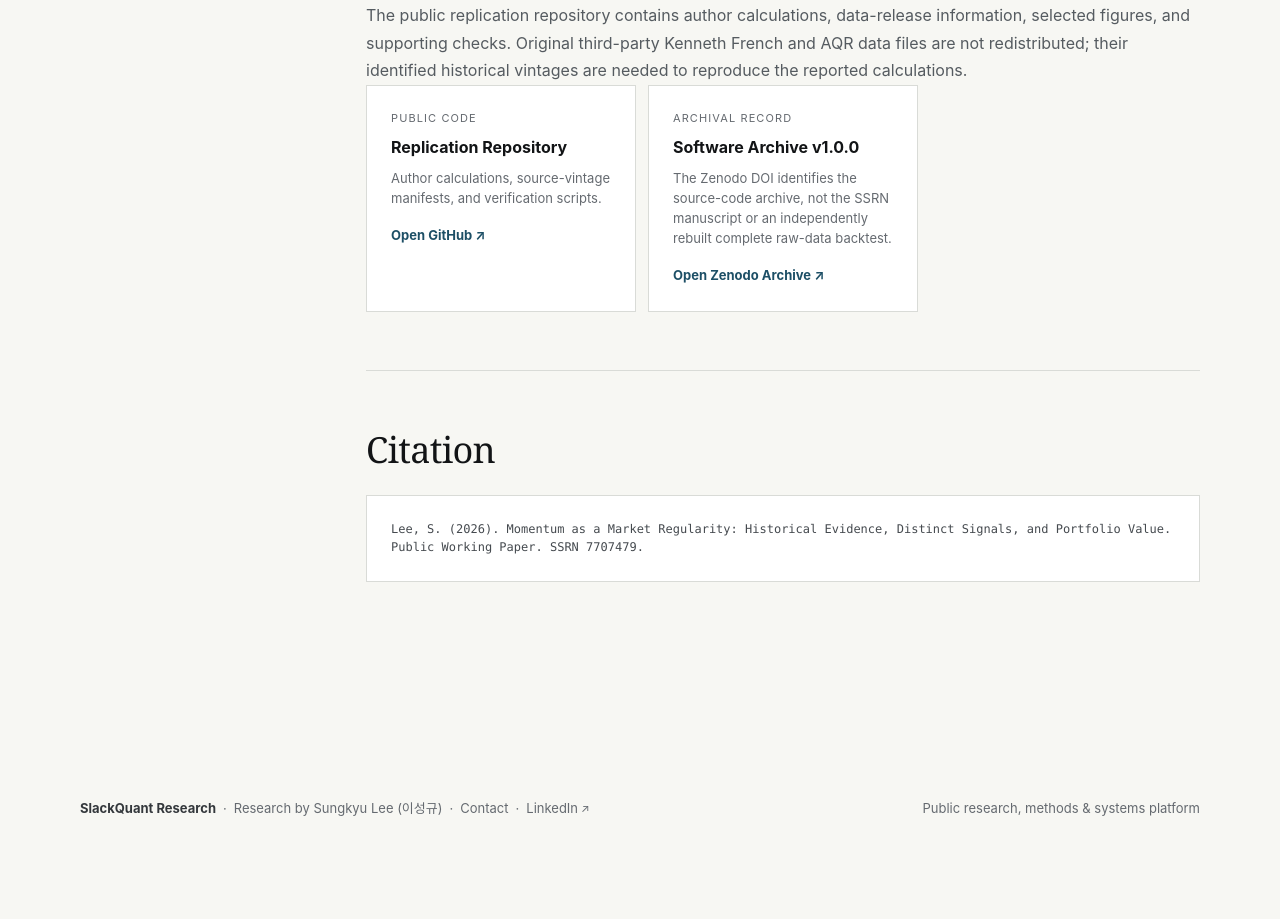
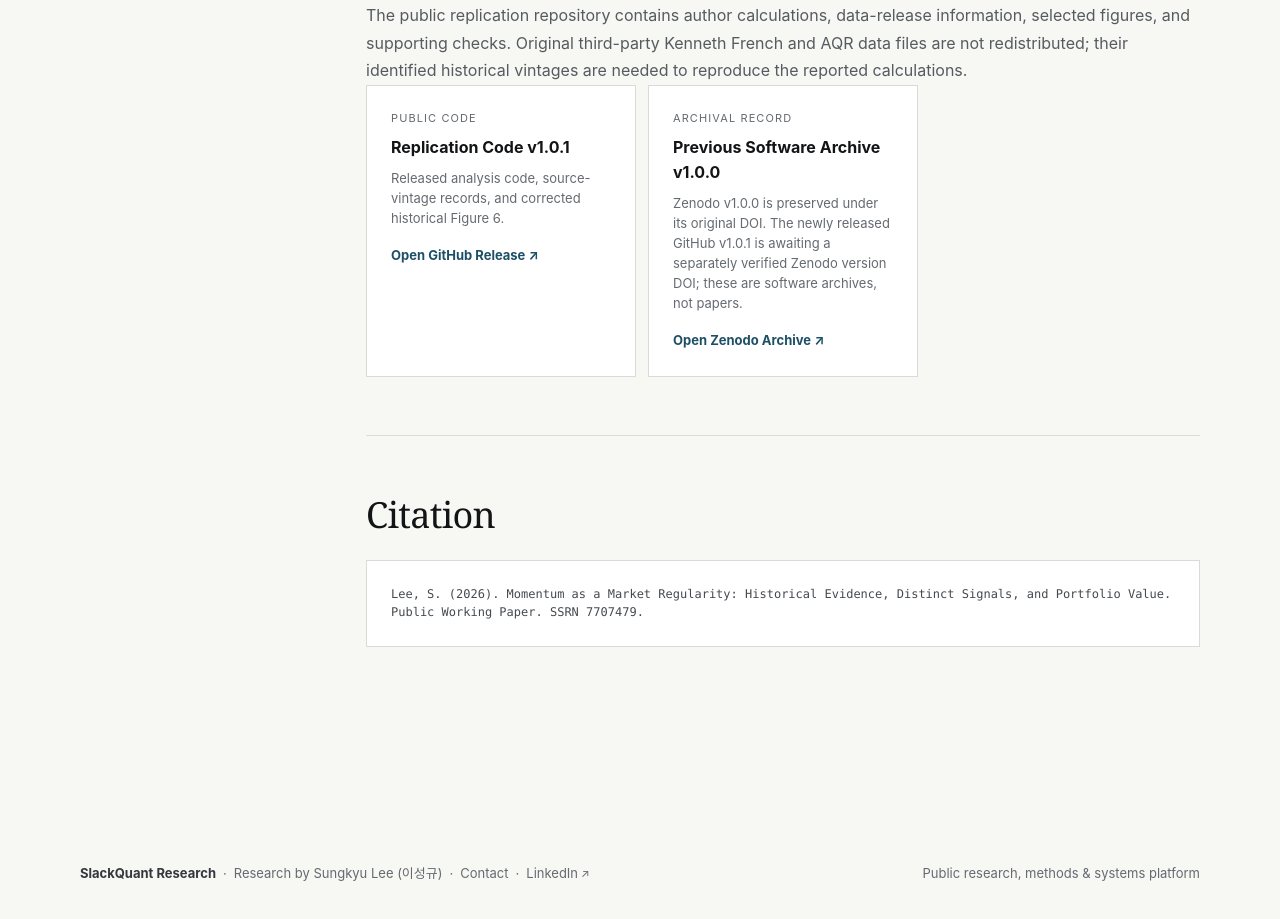
Before and after one commit to slackquant80/slackquant-research, a Next.js app: page /research/momentum-market-regularity in a window 1280 px wide. Shown: the part 6520-7439 px from the top of the page. Before the commit the page ends 7393 px from the top, so only its background shows below. Built offline with nearby package versions, Linux system fonts and the light colour scheme; no server answers.

Commit message:
Stage verified GitHub v1.0.1 download alongside accurately labeled previous Zenodo DOI, pending new DOI

```diff
--- a/src/app/research/momentum-market-regularity/page.tsx
+++ b/src/app/research/momentum-market-regularity/page.tsx
@@ -192,18 +192,19 @@ export default function MomentumMarketRegularityPage() {
             <div className="repro-links">
               <div className="artifact">
                 <div className="type">Public code</div>
-                <h3>Replication Repository</h3>
-                <p>Author calculations, source-vintage manifests, and verification scripts.</p>
-                <a href={item.links.github} target="_blank" rel="noopener noreferrer">
-                  Open GitHub &#8599;
+                <h3>Replication Code v1.0.1</h3>
+                <p>Released analysis code, source-vintage records, and corrected historical Figure 6.</p>
+                <a href="https://github.com/slackquant80/momentum-market-regularity-replication/releases/tag/v1.0.1" target="_blank" rel="noopener noreferrer">
+                  Open GitHub Release &#8599;
                 </a>
               </div>
               <div className="artifact">
                 <div className="type">Archival record</div>
-                <h3>Software Archive v1.0.0</h3>
+                <h3>Previous Software Archive v1.0.0</h3>
                 <p>
-                  The Zenodo DOI identifies the source-code archive, not the SSRN
-                  manuscript or an independently rebuilt complete raw-data backtest.
+                  Zenodo v1.0.0 is preserved under its original DOI. The newly
+                  released GitHub v1.0.1 is awaiting a separately verified
+                  Zenodo version DOI; these are software archives, not papers.
                 </p>
                 <a href={item.links.archivalRelease} target="_blank" rel="noopener noreferrer">
                   Open Zenodo Archive &#8599;
```
